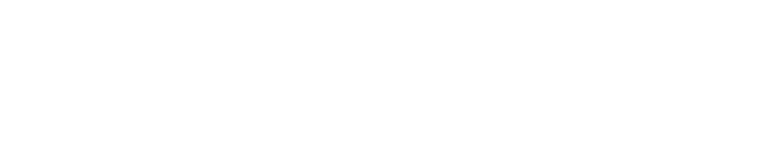
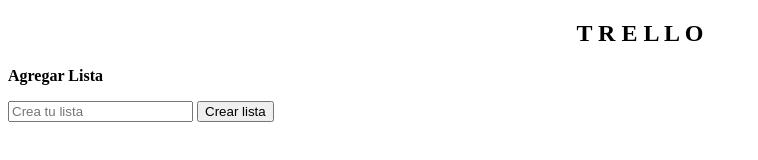
Before and after one commit to AnaSalazar/sprint2-proyecto, a plain HTML site: page index.html in a window 1280 px wide. Shown: the whole page, without its empty margins (0-758 px from the left). Drawn offline with Linux system fonts and the light colour scheme.

Commit message:
funcionando crearLista();

```diff
--- a/assets/js/main.js
+++ b/assets/js/main.js
@@ -0,0 +1,16 @@
+function crearLista() {
+  this.espacioListas = document.getElementById("espacioListas");
+  this.crearTitulo = document.createElement("h2");
+  this.tituloLista = document.getElementById("listaNueva").value;
+  this.lista = function(){
+    var pendiente = document.createElement("INPUT");
+    pendiente.setAttribute("type", "text");
+    pendiente.setAttribute("placeholder", "Escribe tu pendiente");
+    espacioListas.appendChild(pendiente);
+  }
+
+
+  crearTitulo.innerText = tituloLista;
+  espacioListas.appendChild(crearTitulo);
+  lista();
+}
--- a/index.html
+++ b/index.html
@@ -6,7 +6,16 @@
   </head>
   <body>
     <script src="assets/js/main.js">
+    </script>
+    <section>
+      <h1 align="center"><strong> T R E L L O </strong></h1>
+      <section id="espacioListas">
 
-    </script>
+
+      </section>
+      <p><strong>Agregar Lista</strong></p>
+      <input type="text" id="listaNueva" placeholder="Crea tu lista">
+      <button type="button" id="crearLista" onclick="crearLista();">Crear lista</button>
+    </section>
   </body>
 </html>
```
